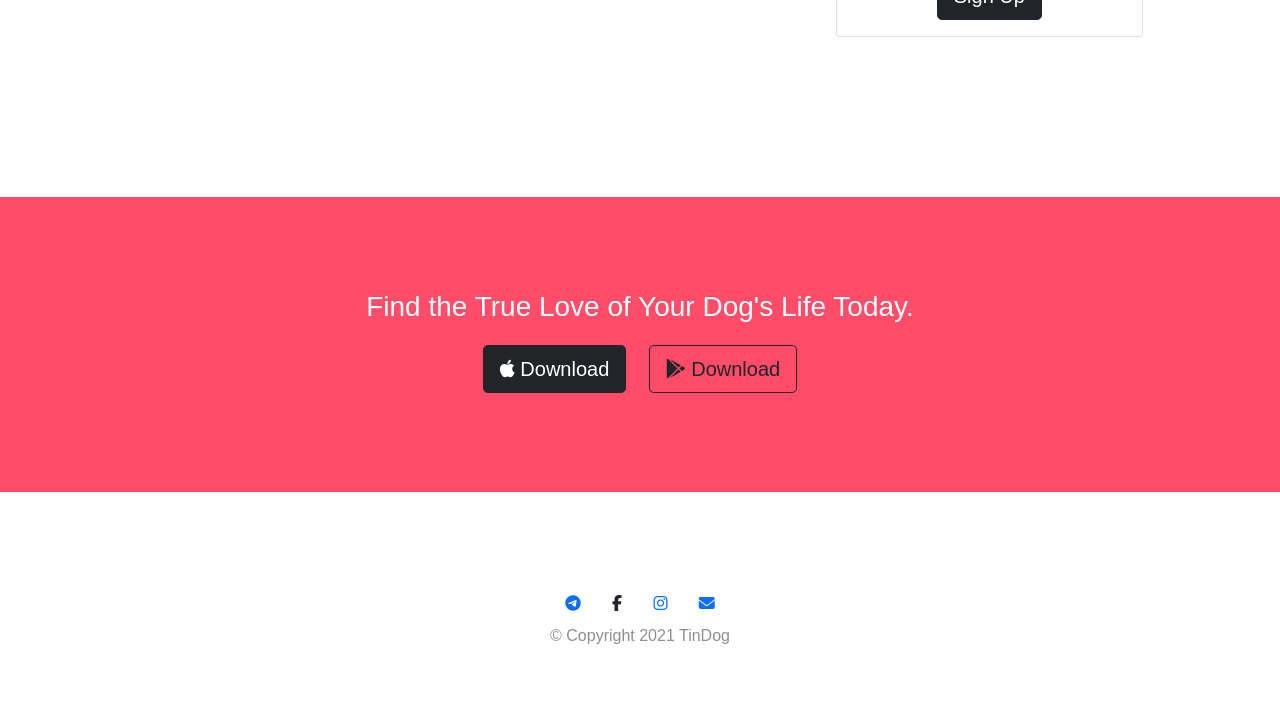
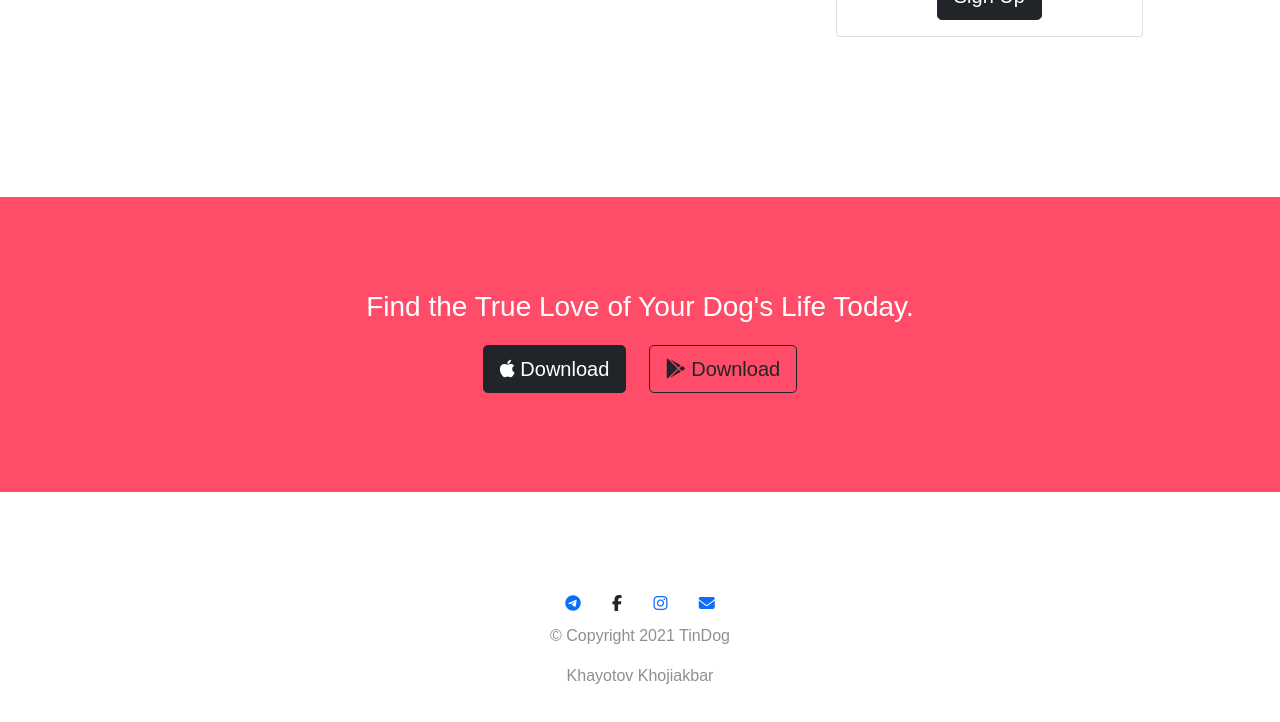
Before and after one commit to khojiakbarkhayotov/TinDog, a plain HTML site: page index.html in a window 1280 px wide. Shown: the part 2327-3049 px from the top of the page. Drawn offline with nearby package versions, Linux system fonts and the light colour scheme.

Commit message:
Update index.html

```diff
--- a/index.html
+++ b/index.html
@@ -207,6 +207,7 @@
             <a href="http://www.instagram.com/U2010134"><i class="fab fa-instagram icon"></i></a>
             <a href="mailto:khayotovkhojiakbar@gmail.com"><i class="fas fa-envelope icon"></i></a>
             <p>&copy; Copyright 2021 TinDog</p>
+            <p> Khayotov Khojiakbar</p>
       </div>
 
   </footer>
```
